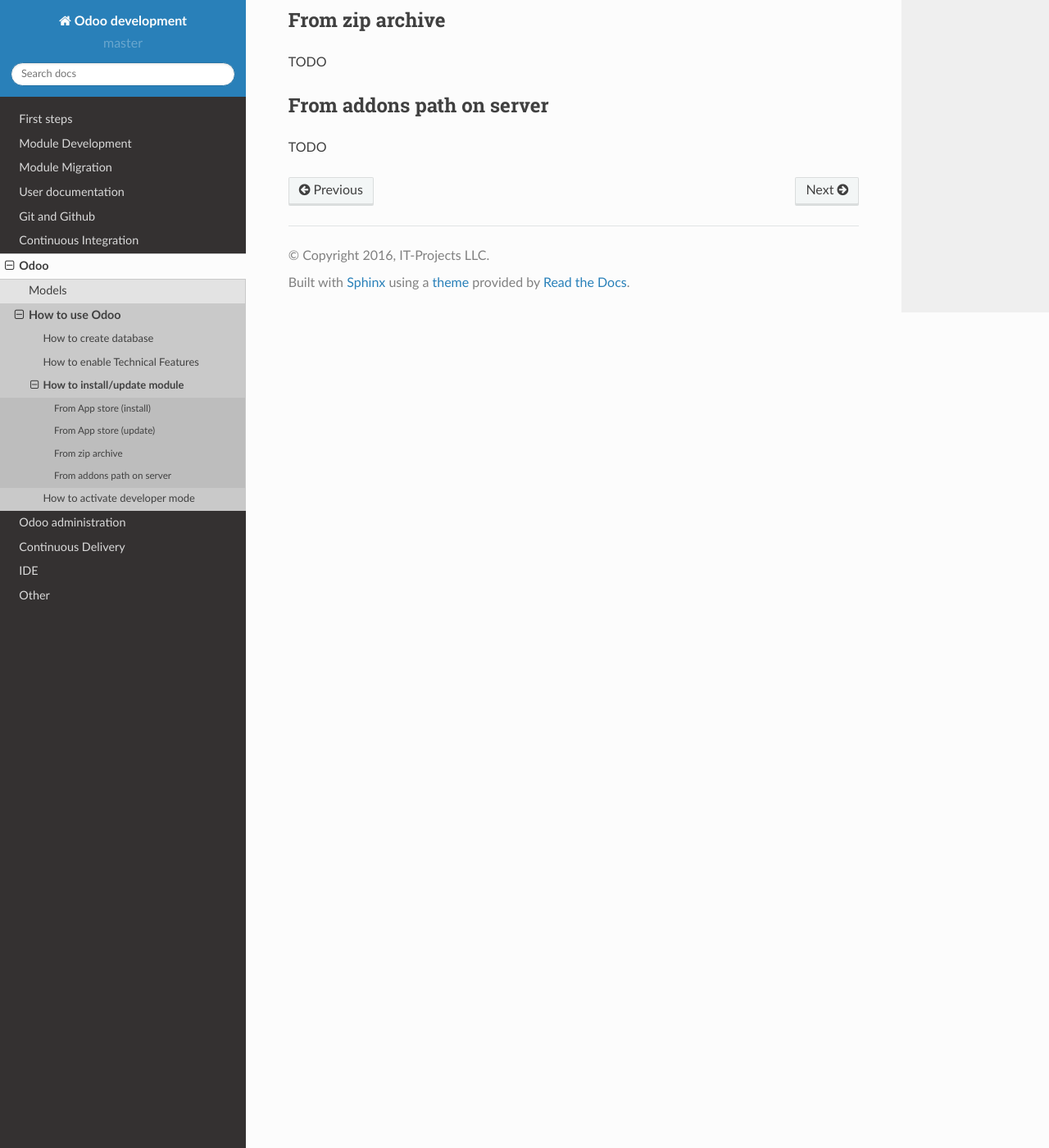
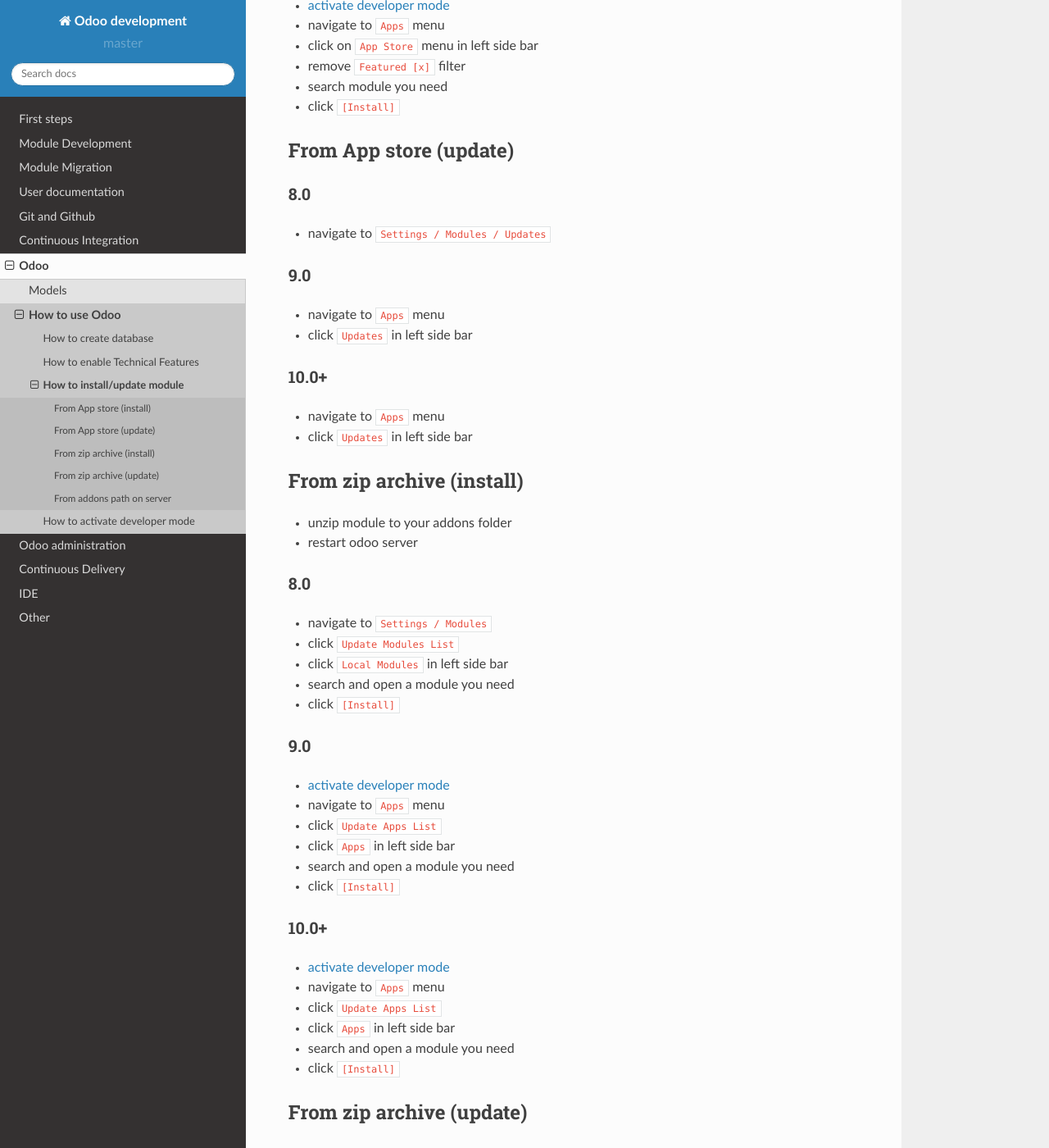
Before and after one commit to itpp-labs/odoo-development, a Sphinx documentation site: the page built from docs/odoo/usage/install-module.rst, in a window 1280 px wide and 1400 px high, scrolled down 1146 px. Shown: the whole window at 82% size. Built offline with Sphinx 7.4.7 and the Read the Docs theme 2.0.0, drawn with Linux system fonts in a browser that asks for light colours; pages that are not in the unit, such as notebooks, are missing from menus; some of the changed text lies outside the part shown.

Commit message:
[DOC] edit install-module.rst

```diff
--- a/docs/odoo/usage/install-module.rst
+++ b/docs/odoo/usage/install-module.rst
@@ -18,8 +18,8 @@
 * search module you need
 * click ``[Install]``
 
-9.0+
-----
+9.0
+---
 
 * :doc:`activate developer mode <debug-mode>`.
 * navigate to ``Apps`` menu
@@ -27,6 +27,17 @@
 * remove ``Featured [x]`` filter
 * search module you need
 * click ``[Install]``
+
+10.0+
+-----
+
+* :doc:`activate developer mode <debug-mode>`
+* navigate to ``Apps`` menu
+* click on ``App Store`` menu in left side bar
+* remove ``Featured [x]`` filter
+* search module you need
+* click ``[Install]``
+
 
 From App store (update)
 =======================
@@ -36,16 +47,85 @@
 
 * navigate to ``Settings / Modules / Updates``
 
-9.0+
-----
+9.0
+---
 
 * navigate to ``Apps`` menu
-* click ``Updates`` menu in left side bar
+* click ``Updates`` in left side bar
+
+10.0+
+-----
+
+* navigate to ``Apps`` menu
+* click ``Updates`` in left side bar
 
 
-From zip archive
-================
-TODO
+From zip archive (install)
+==========================
+
+* unzip module to your addons folder
+* restart odoo server
+
+8.0
+---
+
+* navigate to ``Settings / Modules``
+* click ``Update Modules List``
+* click ``Local Modules`` in left side bar
+* search and open a module you need
+* click ``[Install]``
+
+9.0
+---
+
+* :doc:`activate developer mode <debug-mode>`
+* navigate to ``Apps`` menu
+* click ``Update Apps List``
+* click ``Apps`` in left side bar
+* search and open a module you need
+* click ``[Install]``
+
+10.0+
+-----
+
+* :doc:`activate developer mode <debug-mode>`
+* navigate to ``Apps`` menu
+* click ``Update Apps List``
+* click ``Apps`` in left side bar
+* search and open a module you need
+* click ``[Install]``
+
+
+From zip archive (update)
+=========================
+
+* unzip and replace module in your addons folder
+* restart odoo server
+
+8.0
+---
+
+* navigate to ``Settings / Modules``
+* click ``Local Modules`` in left side bar
+* search and open a module you need
+* click ``Upgrade``
+
+9.0
+---
+
+* :doc:`activate developer mode <debug-mode>`
+* navigate to ``Apps`` menu
+* search and open a module you need
+* click ``Upgrade``
+
+10.0+
+-----
+
+* :doc:`activate developer mode <debug-mode>`
+* navigate to ``Apps`` menu
+* search and open a module you need
+* click ``Upgrade``
+
 
 From addons path on server
 ==========================
```
